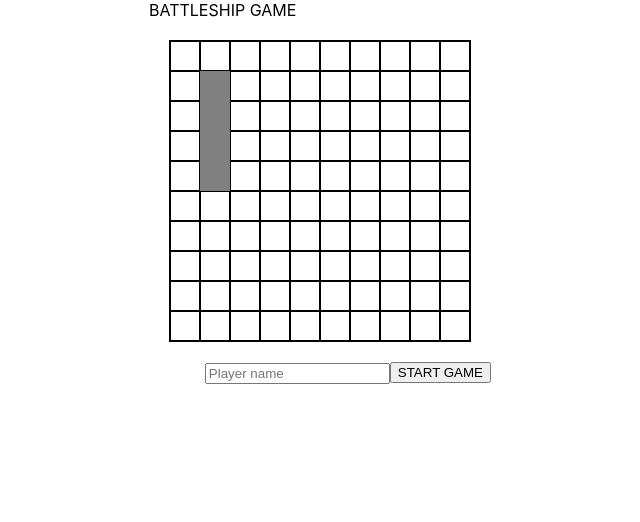
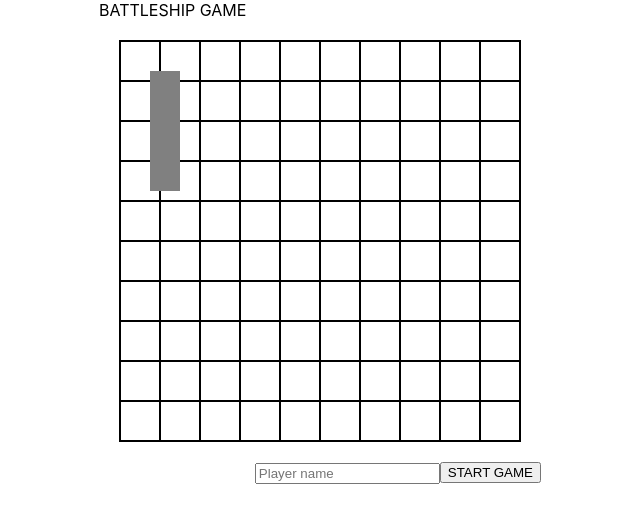
Before and after one commit to ezequieldarevalo/battleship-game, a React (Create React App) app: page / in a window 1280 px wide. Shown: the top 522 px of the page, without its empty margins (320-960 px from the left). Built offline with nearby package versions, Linux system fonts and the light colour scheme.

Commit message:
board grid - temporary config fix

```diff
--- a/src/components/Gameboard/gameboardStyles.ts
+++ b/src/components/Gameboard/gameboardStyles.ts
@@ -28,8 +28,8 @@ export const BoardGrid = styled.div`
   display: grid;
   border: 1px solid black;
   grid-template-columns: auto auto auto auto auto auto auto auto auto auto;
-  width: 300px;
-  height: 300px;
+  width: 400px;
+  height: 400px;
   @media (max-width: 996px) {
     width: ${({ miniature }:BoardGridProps) => (miniature ? '150px' : '300px')};
     height: ${({ miniature }: BoardGridProps) => (miniature ? '150px' : '300px')};
```
